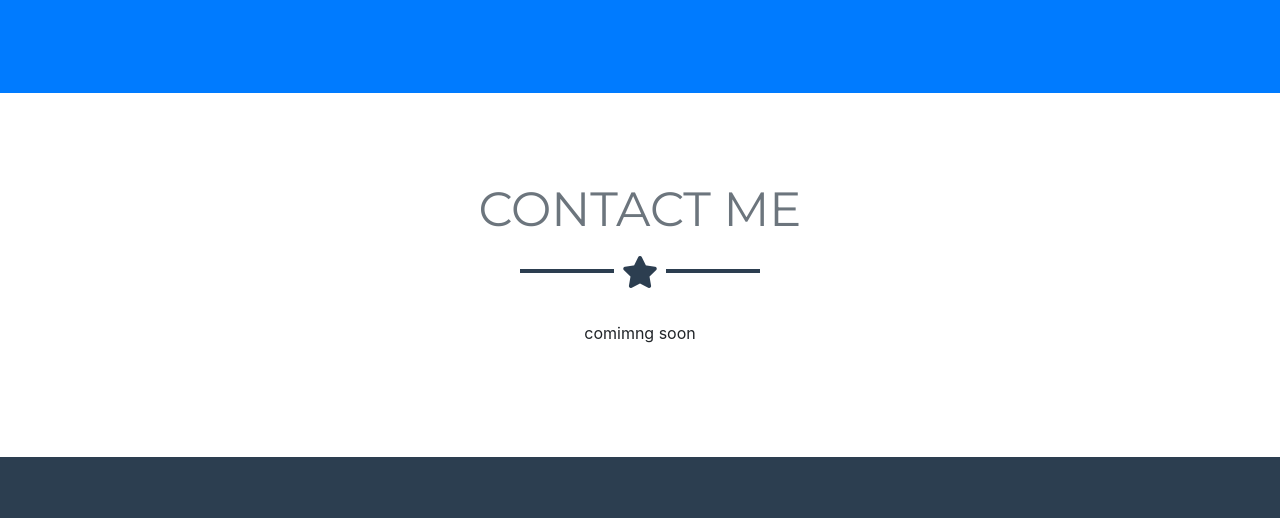
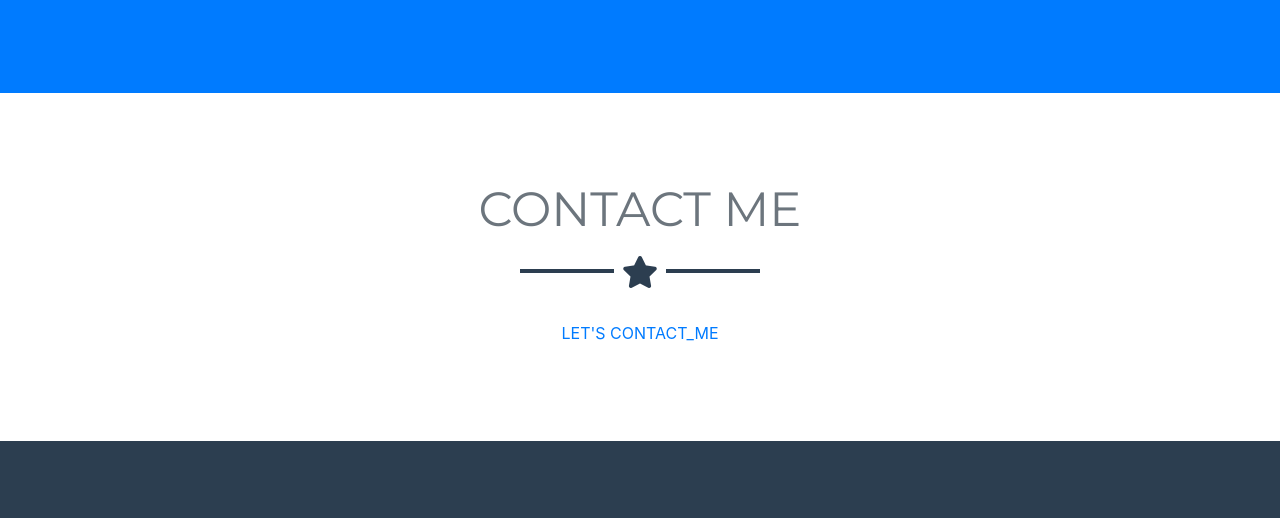
Before and after one commit to ko-kimura/ko-kimura.github.io, a website with bundled scripts: page index.html in a window 1280 px wide. Shown: the part 1714-2232 px from the top of the page. Built offline with nearby package versions, Linux system fonts and the light colour scheme.

Commit message:
add contact form

```diff
--- a/index.html
+++ b/index.html
@@ -137,7 +137,12 @@
     <div class="container">
       <h2 class="text-center text-uppercase text-secondary mb-0">Contact Me</h2>
       <hr class="star-dark mb-5">
-      <p style="text-align:center">comimng soon</p>
+      <div class="text-center text-uppercase text-secondary mb-0">
+      <a href="https://docs.google.com/forms/d/e/1FAIpQLSeqg-EeYitIPPa4PrqRwzqr2L3Cag7d9sFVArlfdtl_xNabZg/viewform?usp=sf_link" target="_blank" >
+      let's contact_me
+      </a>
+     </div>
+      <!-- <p style="text-align:center">comimng soon</p> -->
     </div>
   </section>
 
```
